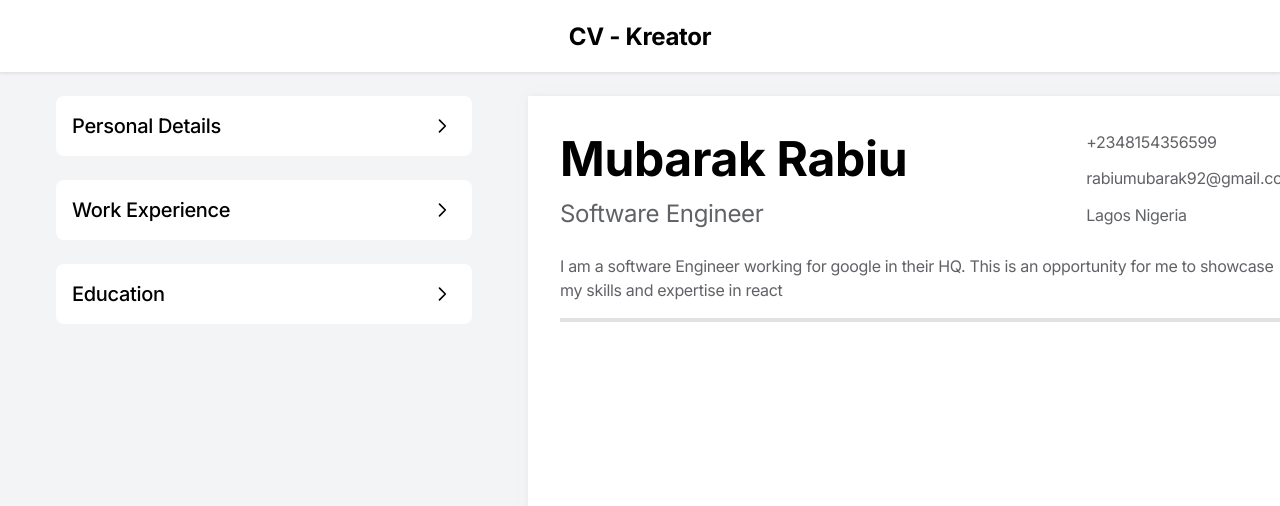
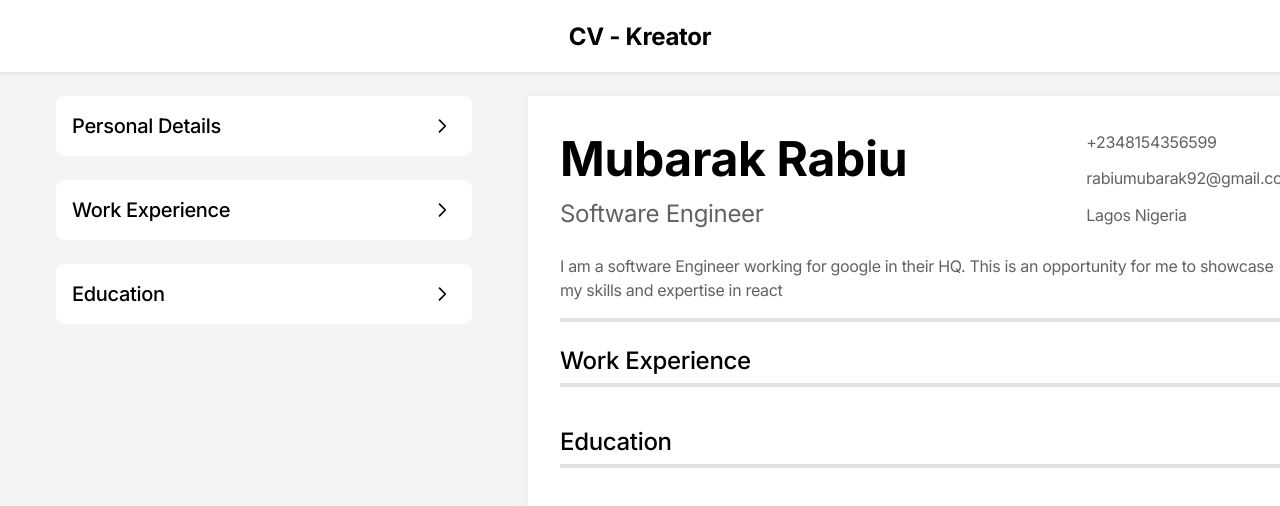
Before and after one commit to mubzie/cv-project, a React (Create React App) app: page / in a window 1280 px wide. Shown: the top 506 px of the page. Built offline with nearby package versions, Linux system fonts and the light colour scheme.

Commit message:
worked on styling education container

```diff
--- a/src/App.js
+++ b/src/App.js
@@ -123,6 +123,8 @@ class App extends Component {
               personal={personal}
               workExperienceArr={workExperienceArr}
               educationArr={educationArr}
+              workHeader="Work Experience"
+              educationHeader="Education"
             />
           </div>
         </div>
--- a/src/components/formComponentEducation.js
+++ b/src/components/formComponentEducation.js
@@ -3,7 +3,7 @@ import React, { Component } from "react";
 import uniqid from "uniqid";
 import { HiOutlineChevronRight } from "react-icons/hi";
 import { HiOutlineChevronDown } from "react-icons/hi";
-import DisplayEducation from "./displayEducation";
+// import DisplayEducation from "./displayEducation";
 
 class Education extends Component {
   constructor(props) {
@@ -62,6 +62,8 @@ class Education extends Component {
         id: uniqid(),
         city: "Lagos",
         country: "Nigeria",
+        profile:
+          "I volunteered on different SDG's programs during my time in the university",
       },
     });
 
--- a/src/components/formComponentWorkExp.js
+++ b/src/components/formComponentWorkExp.js
@@ -3,7 +3,7 @@ import React, { Component } from "react";
 import uniqid from "uniqid";
 import { HiOutlineChevronRight } from "react-icons/hi";
 import { HiOutlineChevronDown } from "react-icons/hi";
-import DisplayWorkExp from "./displayWorkExp";
+// import DisplayWorkExp from "./displayWorkExp";
 
 class WorkExperience extends Component {
   constructor(props) {
@@ -12,13 +12,14 @@ class WorkExperience extends Component {
     this.state = {
       workExperience: {
         company: "Google",
-        role: "Software",
+        role: "Software Engineer",
         startDate: "07/2022",
         endDate: "present",
         id: uniqid(),
         city: "Silicon Valley",
         country: "USA",
-        profile: "I was the lead Engineer on the android project",
+        profile:
+          "I was the lead Engineer on the android project. Leading a team of 100 software engineers thought-out the entire project lifecylce",
       },
 
       showForm: false,
@@ -31,6 +32,7 @@ class WorkExperience extends Component {
     this.deleteWorkExperience = this.deleteWorkExperience.bind(this);
     this.onClearButton = this.onClearButton.bind(this);
     this.toggleForm = this.toggleForm.bind(this);
+    // this.checkArrayLength = this.checkArrayLength.bind(this)
   }
 
   checkArrayLength() {
@@ -65,12 +67,14 @@ class WorkExperience extends Component {
       ),
       workExperience: {
         company: "Google",
-        role: "Software",
+        role: "Software Engineer",
         startDate: "07/2022",
         endDate: "present",
         id: uniqid(),
         city: "Silicon Valley",
         country: "USA",
+        profile:
+          "I was the lead Engineer on the android project. Leading a team of 100 software engineers thought-out the entire project lifecylce",
       },
     });
 
@@ -217,6 +221,117 @@ class WorkExperience extends Component {
           </>
         )}
       </div>
+
+      // <div className="form-container-workexp">
+      //   <div className="form-header-container">
+      //     <div className="form-title">{formTitle}</div>
+      //     <div onClick={this.toggleForm} className="icon">
+      //       {showForm ? <HiOutlineChevronDown /> : <HiOutlineChevronRight />}
+      //     </div>
+      //   </div>
+
+      //   {showForm && (
+      //     <>
+      //       <form onSubmit={this.onSubmitExperience}>
+      //         <input
+      //           type="text"
+      //           placeholder="Company"
+      //           name="company"
+      //           id="nameInput"
+      //           onChange={this.handleChange}
+      //           value={workExperience.company}
+      //         ></input>
+      //         <input
+      //           type="text"
+      //           placeholder="Role"
+      //           name="role"
+      //           id="occupationInput"
+      //           onChange={this.handleChange}
+      //           value={workExperience.role}
+      //         ></input>
+
+      //         <div className="info-container">
+      //           <div className="info-title">
+      //             <label htmlFor="startDateInput">start Date</label>
+      //             <input
+      //               type="text"
+      //               placeholder="Start Date"
+      //               name="startDate"
+      //               id="startDateInput"
+      //               onChange={this.handleChange}
+      //               value={workExperience.startDate}
+      //             ></input>
+      //           </div>
+      //           <div className="info-title">
+      //             <label htmlFor="endDateInput">end Date</label>
+      //             <input
+      //               type="text"
+      //               placeholder="End Date"
+      //               name="endDate"
+      //               id="endDateInput"
+      //               onChange={this.handleChange}
+      //               value={workExperience.endDate}
+      //             ></input>
+      //           </div>
+      //         </div>
+
+      //         <div className="info-container">
+      //           <div className="info-title">
+      //             <label htmlFor="startDateInput">city</label>
+      //             <input
+      //               type="text"
+      //               placeholder="city"
+      //               name="city"
+      //               id="cityInput"
+      //               onChange={this.handleChange}
+      //               value={workExperience.city}
+      //             ></input>
+      //           </div>
+      //           <div className="info-title">
+      //             <label htmlFor="endDateInput">country</label>
+      //             <input
+      //               type="text"
+      //               placeholder="country"
+      //               name="country"
+      //               id="countryInput"
+      //               onChange={this.handleChange}
+      //               value={workExperience.country}
+      //             ></input>
+      //           </div>
+      //         </div>
+
+      //         <textarea
+      //           rows="3"
+      //           cols="30"
+      //           placeholder="write short description about your role in this company"
+      //           name="profile"
+      //           id="profileInput"
+      //           onChange={this.handleChange}
+      //           value={workExperience.profile}
+      //         ></textarea>
+      //       </form>
+
+      //       <div className="form-btns">
+      //         <div className="btn-title">
+      //           <button
+      //             className="delete-btn"
+      //             onClick={this.deleteWorkExperience}
+      //           >
+      //             Delete
+      //           </button>
+      //           <button className="clear-btn" onClick={this.onClearButton}>
+      //             Cancel
+      //           </button>
+      //         </div>
+
+      //         <button className="save-btn" onClick={this.onSubmitExperience}>
+      //           Save
+      //         </button>
+      //       </div>
+      //     </>
+      //   )}
+
+      // </div>
     );
   }
 }
--- a/src/components/preview.js
+++ b/src/components/preview.js
@@ -7,7 +7,13 @@ class Preview extends Component {
   }
 
   render() {
-    const { personal, workExperienceArr, educationArr } = this.props;
+    const {
+      personal,
+      workExperienceArr,
+      educationArr,
+      workHeader,
+      educationHeader,
+    } = this.props;
 
     return (
       <div>
@@ -37,6 +43,10 @@ class Preview extends Component {
         <hr></hr>
 
         <div className="container-work-experience">
+          <div className="container-header">{workHeader}</div>
+
+          <hr></hr>
+
           {workExperienceArr.map((workExperience) => {
             return (
               <div
@@ -63,7 +73,11 @@ class Preview extends Component {
                         {workExperience.city}
                         {","}
                       </div>
-                      <div className="country"> {workExperience.country}</div>
+                      <div className="country">
+                        {" "}
+                        {workExperience.country}
+                        {"."}
+                      </div>
                     </div>
                   </div>
                 </div>
@@ -74,15 +88,40 @@ class Preview extends Component {
         </div>
 
         <div className="container-education">
+          <div className="container-header">{educationHeader}</div>
+
+          <hr></hr>
+
           {educationArr.map((education) => {
             return (
               <div className="education" id={education.id} key={education.id}>
-                <div className="university"> {education.university}</div>
-                <div className="degree"> {education.degree}</div>
-                <div className="start-date"> {education.startDate}</div>
-                <div className="end"> {education.endDate}</div>
-                <div className="city"> {education.city}</div>
-                <div className="country"> {education.country}</div>
+                <div className="edu-container">
+                  <div className="uni-degree-container">
+                    <div className="university"> {education.university}</div>
+                    <div className="degree"> {education.degree}</div>
+                  </div>
+                  <div className="date-location-container">
+                    <div className="date-container">
+                      <div className="start-date"> {education.startDate}</div>
+                      {" - "}
+                      <div className="end"> {education.completionDate}</div>
+                    </div>
+
+                    <div className="date-container">
+                      <div className="city">
+                        {" "}
+                        {education.city}
+                        {","}
+                      </div>
+                      <div className="country">
+                        {" "}
+                        {education.country}
+                        {"."}
+                      </div>
+                    </div>
+                  </div>
+                </div>
+
                 <div className="profile"> {education.profile}</div>
               </div>
             );
--- a/src/styles/App.css
+++ b/src/styles/App.css
@@ -68,8 +68,10 @@ body {
   gap: var(--spacing-xxsmall);
 }
 
-.form-container-personal, .form-container-workexp, .form-container-education {
-  background: #FFF;
+.form-container-personal,
+.form-container-workexp,
+.form-container-education {
+  background: #fff;
   padding: 8px;
   border-radius: 8px;
 }
@@ -111,7 +113,7 @@ form input {
   width: inherit;
   border-radius: 6px;
   border: 2px solid var(--border-color);
-  color: var(--text-color);
+  /* color: var(--text-color); */
   font-size: var(--font-size-xsmall);
 }
 
@@ -211,6 +213,12 @@ button.save-btn {
   margin-bottom: 16px;
 }
 
+.container-header {
+  font-size: var(--font-size-medium);
+  font-weight: 500;
+  margin-bottom: 8px;
+}
+
 .child-container {
   display: flex;
   justify-content: space-between;
@@ -246,7 +254,8 @@ button.save-btn {
   color: var(--sec-font-color);
 }
 
-.personal-details.profile {
+.personal-details.profile,
+.profile {
   font-size: var(--font-size-xsmall);
   color: var(--sec-font-color);
   line-height: 1.5;
@@ -257,22 +266,37 @@ hr {
   margin-bottom: 24px;
 }
 
-.work-experience {
+.container-work-experience {
+  margin-bottom: var(--spacing-small);
+}
+
+.work-experience,
+.education {
   margin-bottom: 24px;
 }
 
-.work-container {
+.work-container,
+.edu-container {
   display: flex;
   justify-content: space-between;
   margin-bottom: 8px;
+  font-size: var(--font-size-xsmall);
+  font-weight: 500;
+}
+
+.company,
+.university {
+  font-size: var(--font-size-small);
 }
 
 .date-container {
   display: flex;
+  justify-content: flex-end;
   gap: 8px;
 }
 
-.company-role-container {
+.company-role-container,
+.uni-degree-container {
   display: flex;
   flex-direction: column;
   gap: 8px;
```
